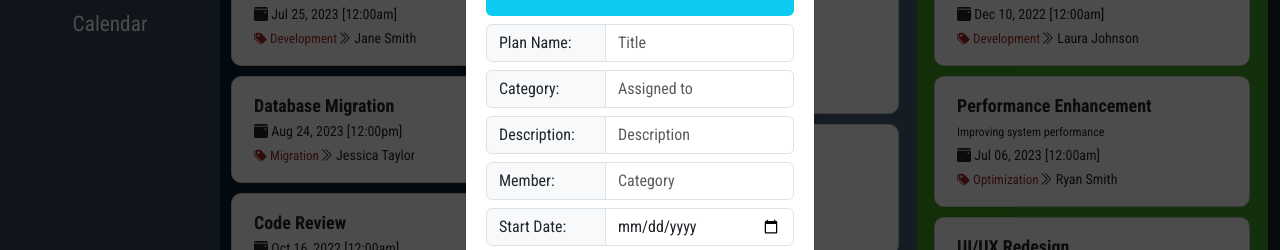
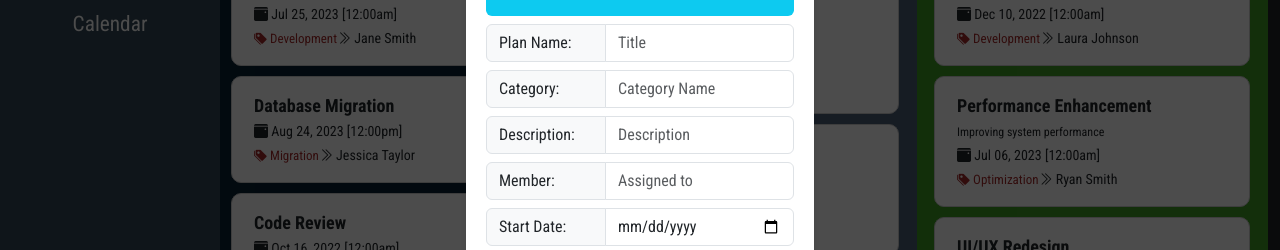
Before and after one commit to thitikl/React_taskSnap, a React (Create React App) app: page /board in a window 1280 px wide. Both pictures are taken after a click on the button 1240 px from the left and 760 px from the top of the page. Shown: the part 244-494 px from the top of the page. Built offline with nearby package versions, Linux system fonts and the light colour scheme.

Commit message:
Edit place holder on Board

```diff
--- a/src/Board/Board.js
+++ b/src/Board/Board.js
@@ -285,7 +285,7 @@ export default function Board(props) {
                   name="label"
                   type="text"
                   className="form-control"
-                  placeholder="Assigned to"
+                  placeholder="Category Name"
                   aria-label="Server"
                   value={newTask.label}
                   onChange={handleInputChange}
@@ -314,7 +314,7 @@ export default function Board(props) {
                   name="assigned_to"
                   type="text"
                   className="form-control"
-                  placeholder="Category"
+                  placeholder="Assigned to"
                   aria-label="Server"
                   value={newTask.assigned_to}
                   onChange={handleInputChange}
```
